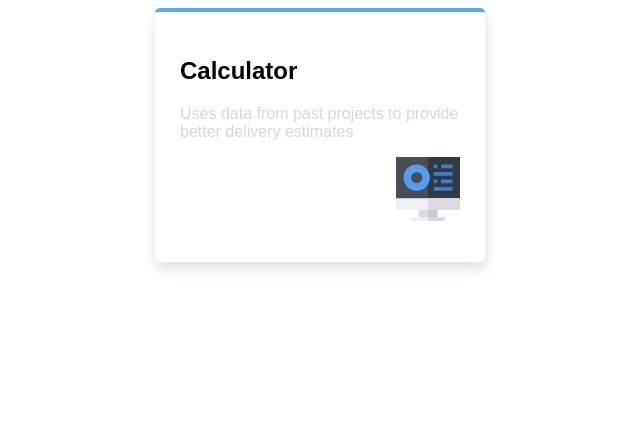
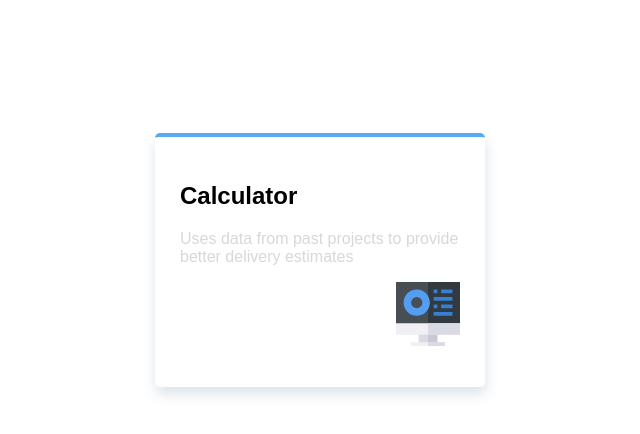
Before and after one commit to Junior-Et-Alors/four_cards, a website: page index.html in a window 1280 px wide. Shown: the whole page, without its empty margins (320-960 px from the left). Drawn offline with Linux system fonts and the light colour scheme.

Commit message:
changement nom de la branche. positionnement de la carte

```diff
--- a/sass/_card.scss
+++ b/sass/_card.scss
@@ -1,12 +1,13 @@
 main{
     display: flex;
-    justify-content: center;
+    justify-content: space-around;
     .card{
         width: 280px;
         height: 200px;
         border-top: #56aaf1 solid 4px;
         border-radius: 5px;
         padding: 25px;
+        margin-top:125px;
         font-family: Arial, Helvetica, sans-serif;
         box-shadow: 1px 7px 14px 0 #dce3e9;
         h2{
```
Also changed, not shown: index.html (+1 -0 lines), css/style.css, 2 other files.
